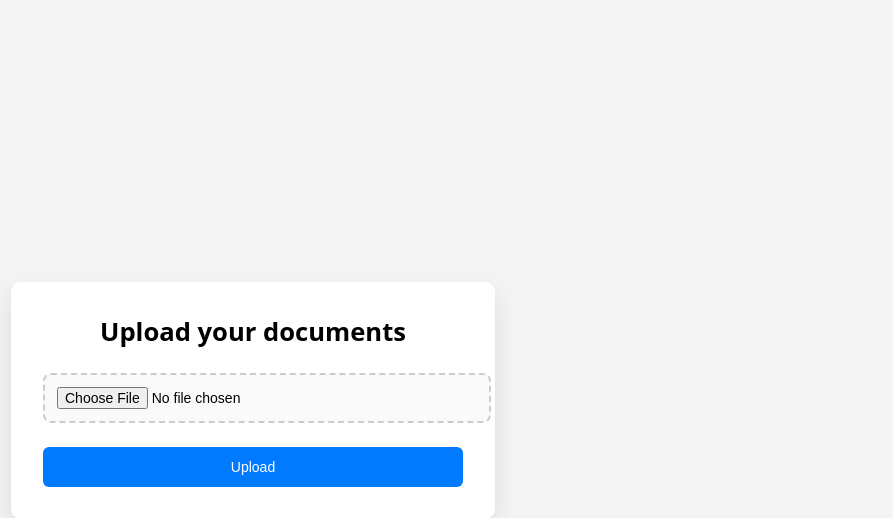
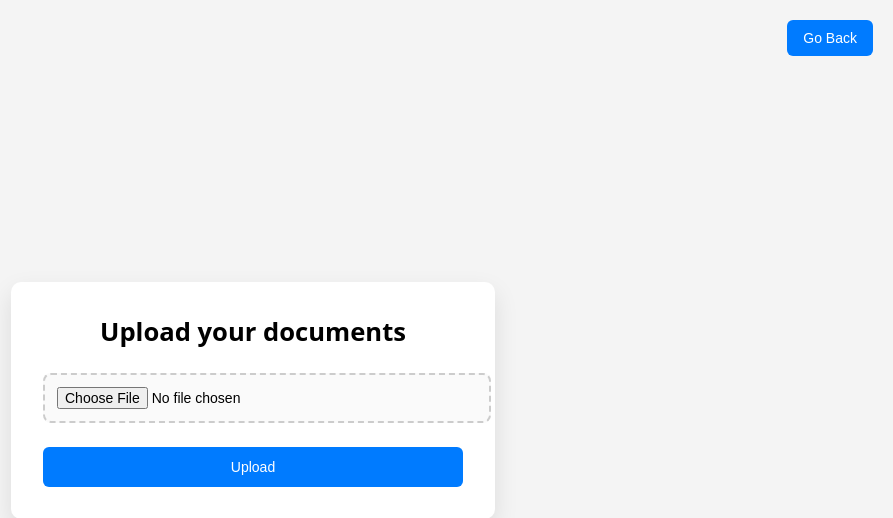
Before and after one commit to TISBHACKS2026/CHUNDI, a FastAPI app: page /upload in a window 1280 px wide. Shown: the top 518 px of the page, without its empty margins (387-1280 px from the left). Run offline with FastAPI, Linux system fonts and the light colour scheme; parts of the project's set-up code (start-up, migrations or seed data) failed here and were passed over.

Commit message:
Update upload_docs.html

```diff
--- a/templates/upload_docs.html
+++ b/templates/upload_docs.html
@@ -54,14 +54,25 @@
             border: none;
             border-radius: 6px;
         }
-
         .upload-btn:hover {
             background-color: #0056b3;
+        }
+        .go-back-btn {
+            position: absolute;
+            top: 20px;
+            right: 20px;
+            padding: 10px 16px;
+            font-size: 14px;
+            cursor: pointer;
+            background-color: #007bff;
+            color: white;
+            border: none;
+            border-radius: 6px;
         }
     </style>
 </head>
 <body>
-
+    <button class="go-back-btn" onclick=window.location.href='/dashboard'>Go Back</button>
     <div class="upload-card">
         <h1>Upload your documents</h1>
 
```
